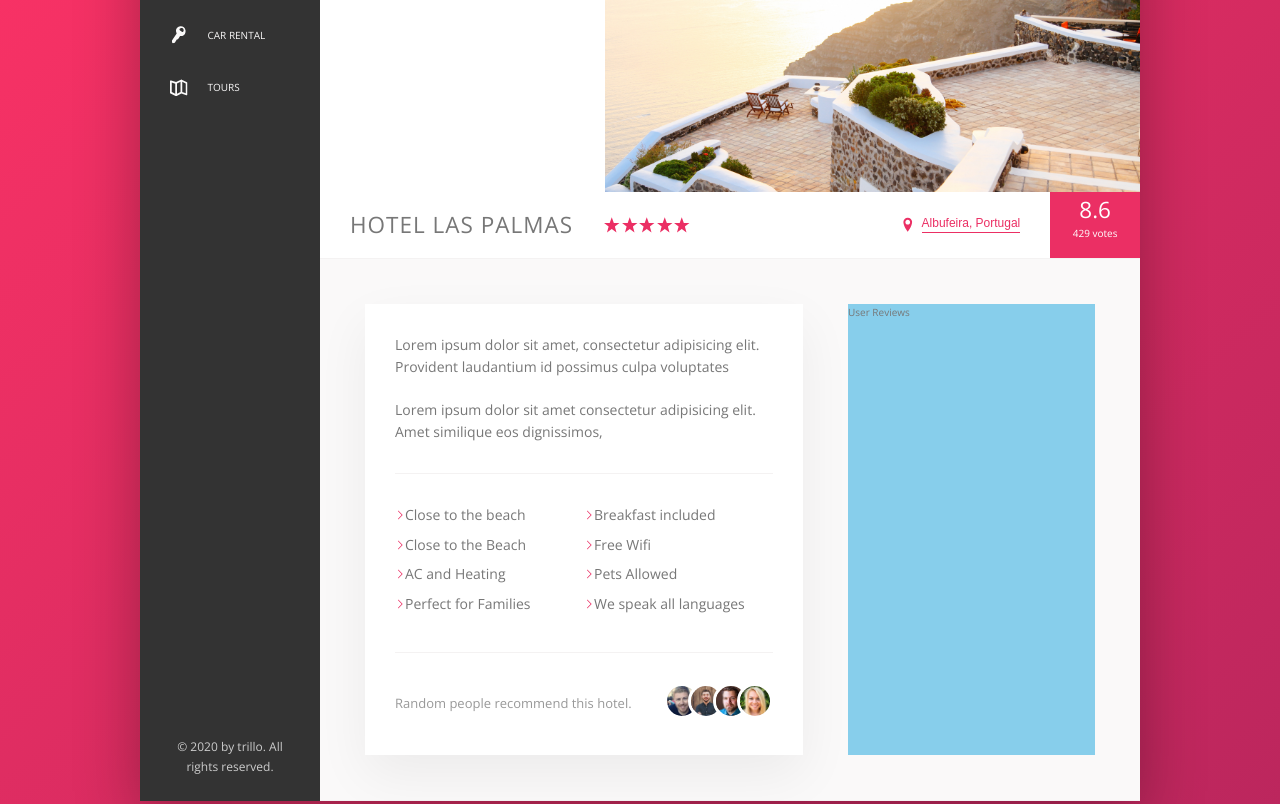
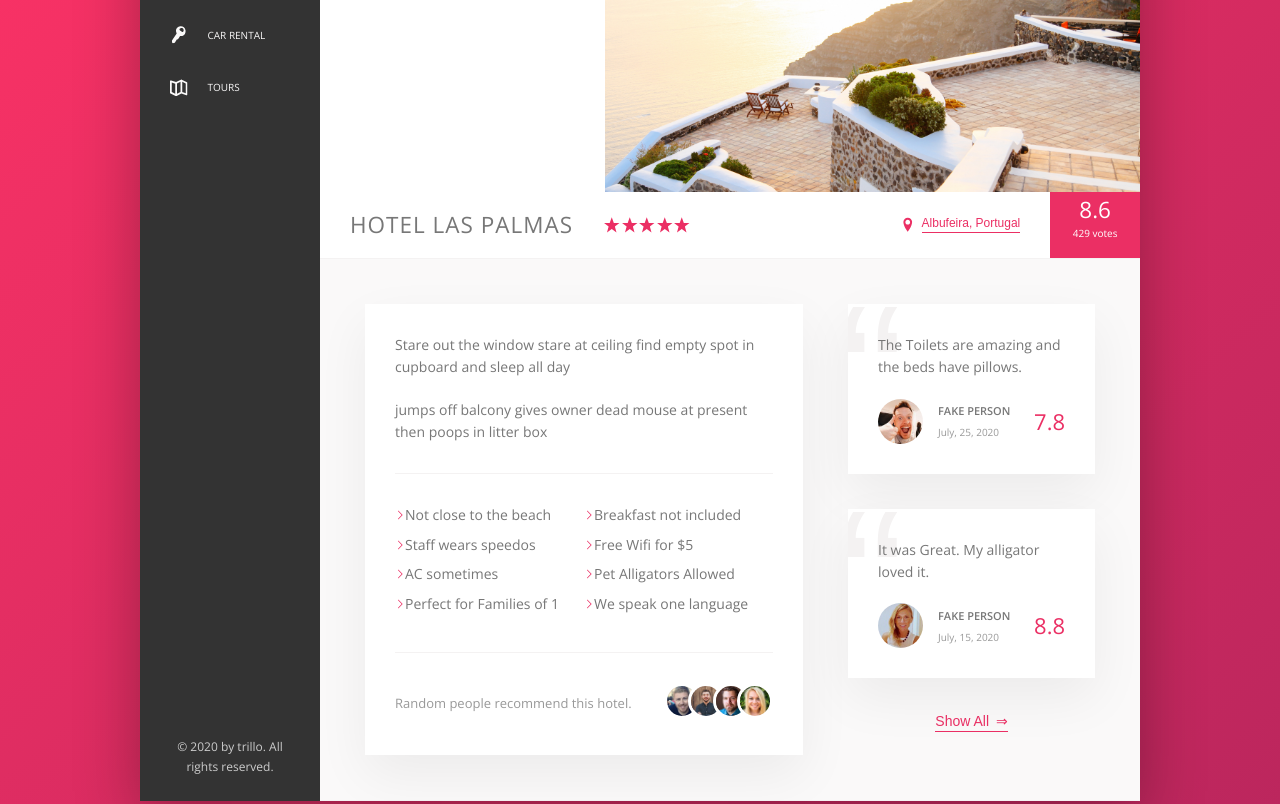
Before and after one commit to lurkaround/trillo, a website: page index.html in a window 1280 px wide. Shown: the part 259-1063 px from the top of the page. Drawn offline with nearby package versions, Linux system fonts and the light colour scheme.

Commit message:
finished user review section

```diff
--- a/index.html
+++ b/index.html
@@ -165,23 +165,23 @@
           <div class="detail">
             <div class="description">
               <p class="paragraph">
-                Lorem ipsum dolor sit amet, consectetur adipisicing elit.
-                Provident laudantium id possimus culpa voluptates
+                Stare out the window stare at ceiling find empty spot in
+                cupboard and sleep all day
               </p>
               <p class="paragraph">
-                Lorem ipsum dolor sit amet consectetur adipisicing elit. Amet
-                similique eos dignissimos,
+                jumps off balcony gives owner dead mouse at present then poops
+                in litter box
               </p>
 
               <ul class="list">
-                <li class="list__item">Close to the beach</li>
-                <li class="list__item">Breakfast included</li>
-                <li class="list__item">Close to the Beach</li>
-                <li class="list__item">Free Wifi</li>
-                <li class="list__item">AC and Heating</li>
-                <li class="list__item">Pets Allowed</li>
-                <li class="list__item">Perfect for Families</li>
-                <li class="list__item">We speak all languages</li>
+                <li class="list__item">Not close to the beach</li>
+                <li class="list__item">Breakfast not included</li>
+                <li class="list__item">Staff wears speedos</li>
+                <li class="list__item">Free Wifi for $5</li>
+                <li class="list__item">AC sometimes</li>
+                <li class="list__item">Pet Alligators Allowed</li>
+                <li class="list__item">Perfect for Families of 1</li>
+                <li class="list__item">We speak one language</li>
               </ul>
 
               <div class="recommend">
@@ -215,7 +215,43 @@
             </div>
 
             <div class="user-reviews">
-              User Reviews
+              <figure class="review">
+                <blockquote class="review__text">
+                  The Toilets are amazing and the beds have pillows.
+                </blockquote>
+                <figcaption class="review__user">
+                  <img
+                    src="img/user-1.jpg"
+                    alt="user 1"
+                    class="review__photo"
+                  />
+                  <div class="review__user-box">
+                    <p class="review__user-name">Fake Person</p>
+                    <p class="review__user-date">July, 25, 2020</p>
+                  </div>
+                  <div class="review__rating">7.8</div>
+                </figcaption>
+              </figure>
+
+              <figure class="review">
+                <blockquote class="review__text">
+                  It was Great. My alligator loved it.
+                </blockquote>
+                <figcaption class="review__user">
+                  <img
+                    src="img/user-2.jpg"
+                    alt="user 2"
+                    class="review__photo"
+                  />
+                  <div class="review__user-box">
+                    <p class="review__user-name">Fake Person</p>
+                    <p class="review__user-date">July, 15, 2020</p>
+                  </div>
+                  <div class="review__rating">8.8</div>
+                </figcaption>
+              </figure>
+
+              <button class="btn-inline">Show All <span>&rArr;</span></button>
             </div>
           </div>
         </main>
--- a/sass/_components.scss
+++ b/sass/_components.scss
@@ -278,8 +278,17 @@
 
   transition: all 0.2s;
 
+  & span {
+    margin-left: 0.3rem;
+    transition: all 0.2s;
+  }
+
   &:hover {
     color: var(--color-grey-dark-1);
+
+    span {
+      margin-left: 0.8rem;
+    }
   }
 
   &:focus {
@@ -374,3 +383,59 @@
     }
   }
 }
+
+////////////
+///// REVIEWS
+.review {
+  background-color: #fff;
+  box-shadow: var(--shadow-light);
+  padding: 3rem;
+  margin-bottom: 3.5rem;
+  position: relative;
+  overflow: hidden;
+  &__text {
+    margin-bottom: 2rem;
+    z-index: 10;
+    position: relative;
+  }
+  &__user {
+    display: flex;
+    align-items: center;
+  }
+  &__photo {
+    height: 4.5rem;
+    width: 4.5rem;
+    border-radius: 50%;
+    margin-right: 1.5rem;
+  }
+  &__user-box {
+    margin-right: auto;
+  }
+  &__user-name {
+    font-size: 1.1rem;
+    font-weight: 600;
+    text-transform: uppercase;
+    margin-bottom: 0.4rem;
+  }
+  &__user-date {
+    font-size: 1rem;
+    color: var(--color-grey-dark-3);
+  }
+  &__rating {
+    color: var(--color-primary);
+    font-size: 2.2rem;
+    font-weight: 300;
+  }
+
+  &::before {
+    content: '\201c';
+    position: absolute;
+    top: -2.75rem;
+    left: -1rem;
+    line-height: 1;
+    font-size: 20rem;
+    font-family: sans-serif;
+    color: var(--color-grey-light-2);
+    z-index: 1;
+  }
+}
--- a/sass/_layout.scss
+++ b/sass/_layout.scss
@@ -38,6 +38,7 @@
 }
 
 .detail {
+  font-size: 1.4rem;
   display: flex;
   padding: 4.5rem;
   background-color: var(--color-grey-light-1);
@@ -45,7 +46,6 @@
 }
 
 .description {
-  font-size: 1.4rem;
   background-color: #ffff;
   box-shadow: var(--shadow-light);
   padding: 3rem;
@@ -54,6 +54,9 @@
 }
 
 .user-reviews {
-  background-color: skyblue;
   flex: 1;
+
+  display: flex;
+  flex-direction: column;
+  align-items: center;
 }
```
Also changed, not shown: css/style.css.
